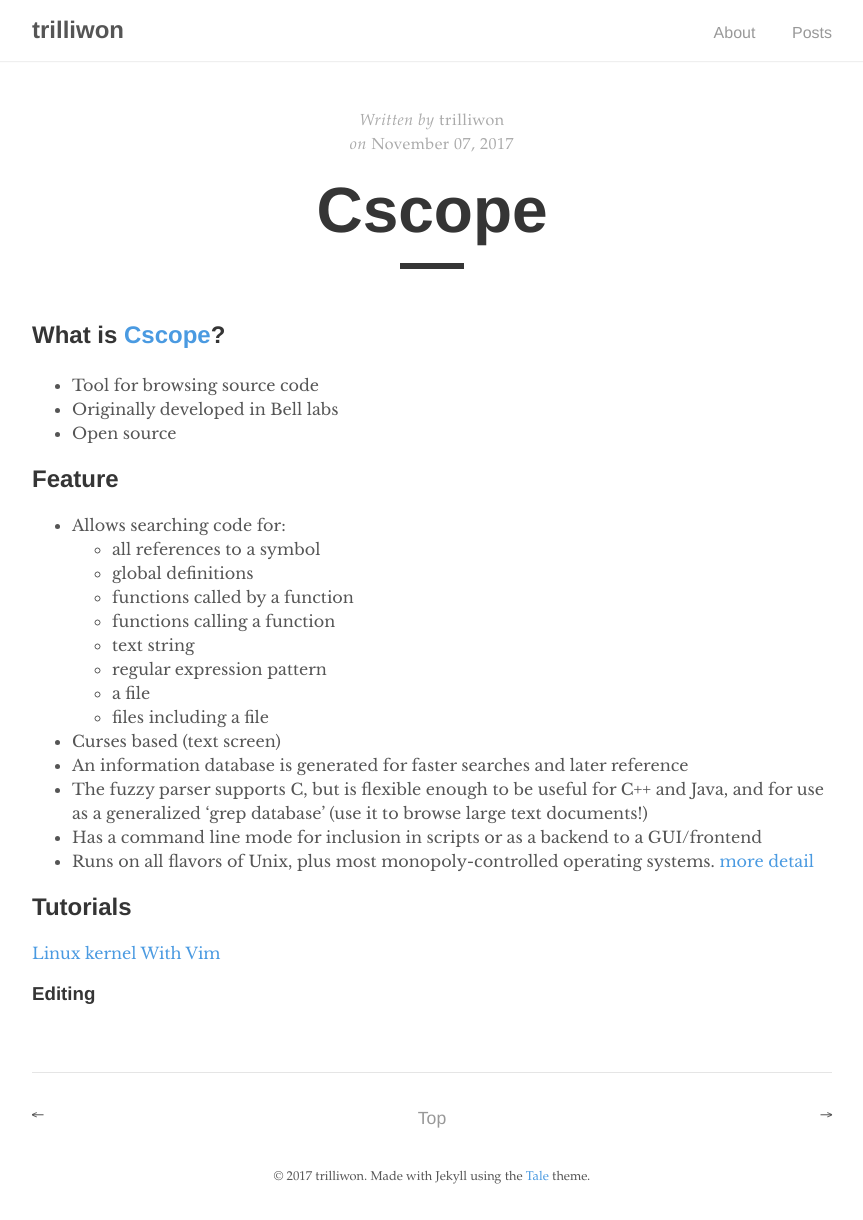
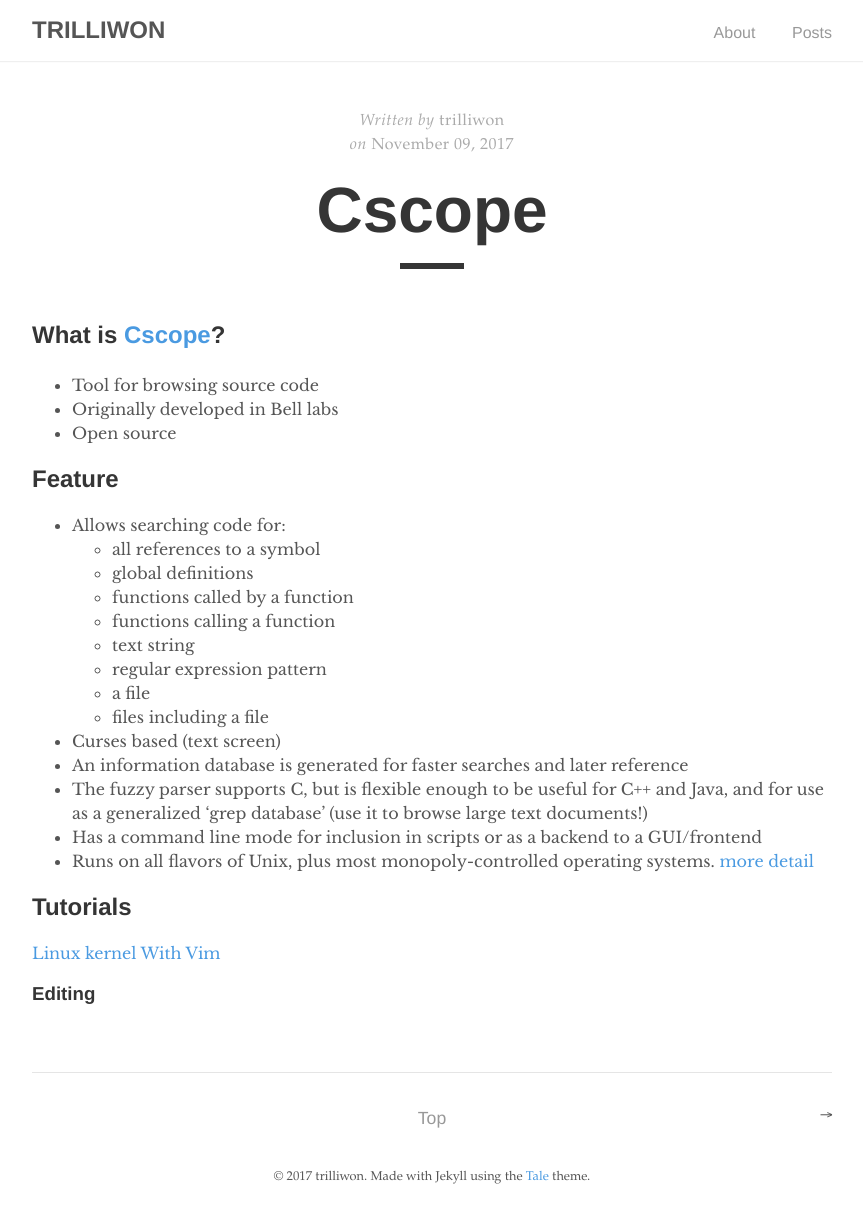
Before and after one commit to trilliwon/ABL, a Jekyll site: the page built from _posts/2017-11-09-cscope.md, in a window 1280 px wide. Shown: the whole page, without its empty margins (208-1071 px from the left). Built offline with Jekyll 4.4.1, drawn with Linux system fonts in a browser that asks for light colours.

```diff
--- a/_config.yml
+++ b/_config.yml
@@ -2,8 +2,8 @@
 permalink:      /:year-:month-:day/:title
 
 # Setup
-title:          trilliwon
-paginate:       5
+title:          TRILLIWON
+paginate:       30
 baseurl:        "/blog"
 url:            "https://trilliwon.github.io"
 
@@ -20,9 +20,15 @@
   name:         trilliwon
   url:          http://www.trilliwon.com
   email:        trilliwon@gmail.com
+  description: > # this means to ignore newlines until "baseurl:"
+    I will write my stories here.
+
+twitter_username: trilliwon
+github_username:  trilliwon
+
 
 # Custom vars
-version:        3.4.1
+version:        1.0.0
 github:
   repo:         https://github.com/trilliwon/blog
 
--- a/_posts/2017-11-09-cscope.md
+++ b/_posts/2017-11-09-cscope.md
@@ -1,7 +1,7 @@
 ---
 layout: post
 title:  "Cscope"
-date:   2017-11-07 23:00:00 +0900
+date:   2017-11-09 23:00:00 +0900
 categories: CV
 ---
 
```
